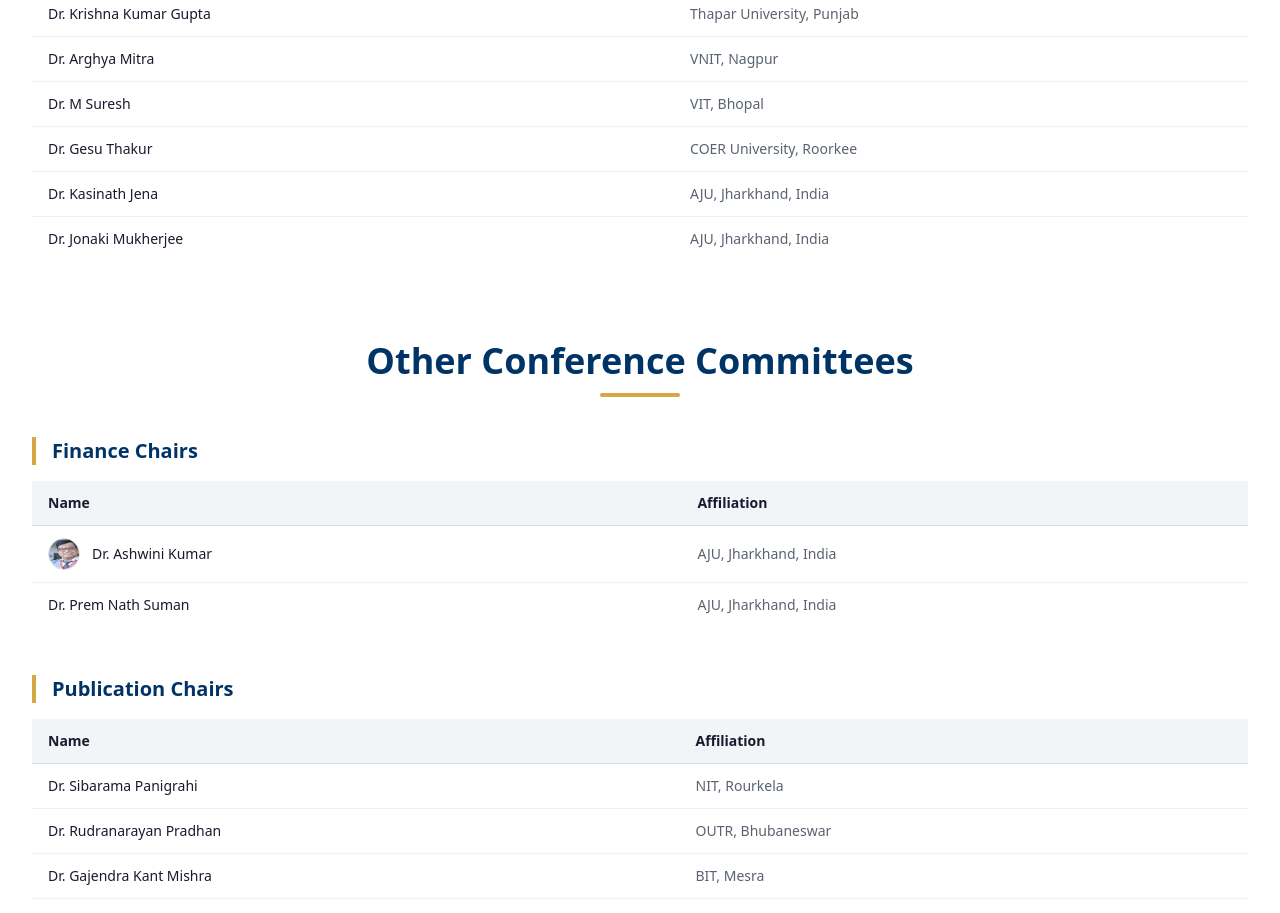
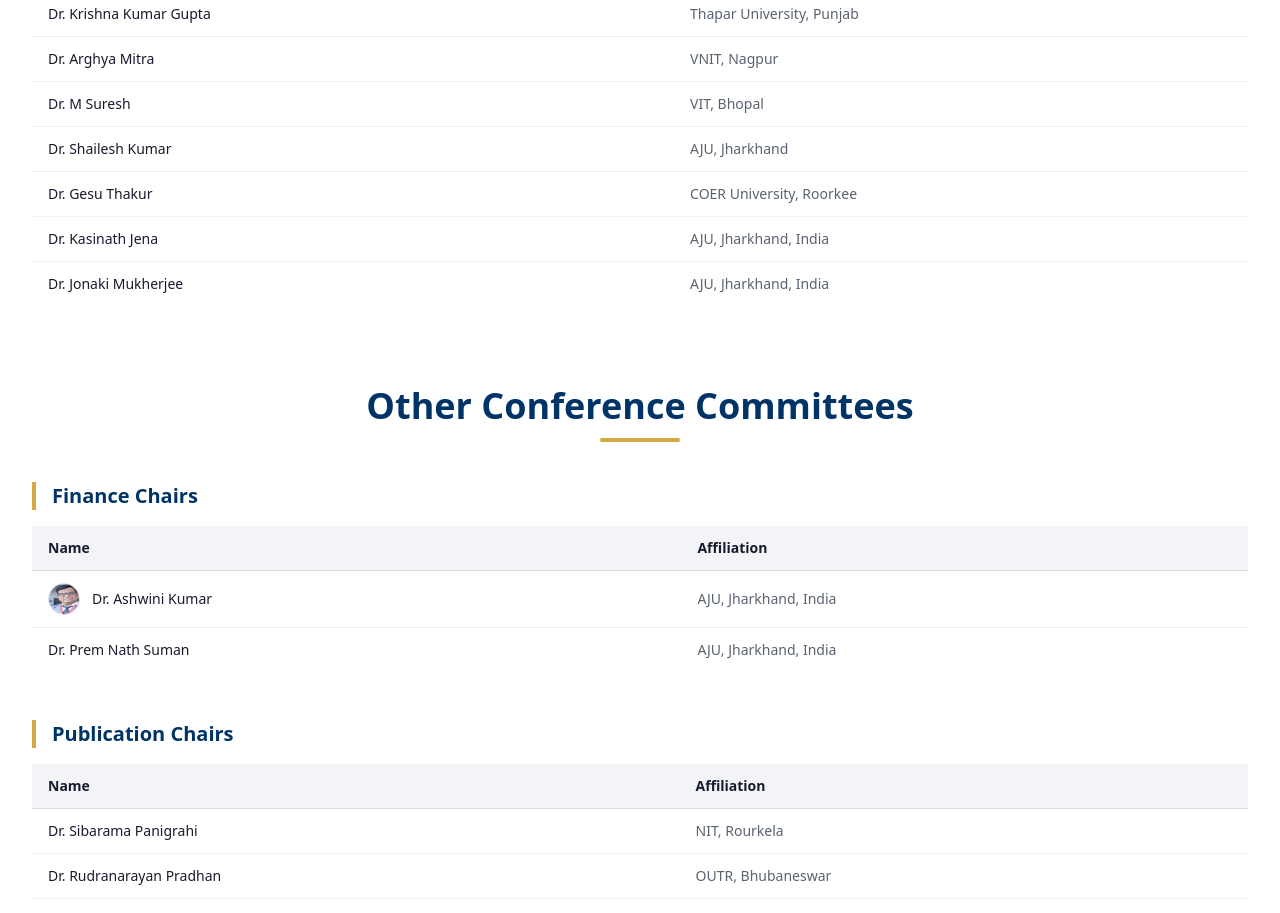
Before and after one commit to Sharan986/ieee-aju, a Next.js app: page /committee in a window 1280 px wide. Shown: the part 7060-7973 px from the top of the page. Built offline with nearby package versions, Linux system fonts and the light colour scheme.

Commit message:
Add Dr. Shailesh Kumar to TPC chairs

```diff
--- a/app/committee/page.tsx
+++ b/app/committee/page.tsx
@@ -302,6 +302,11 @@
     name: "Dr. M Suresh",
     role: "Technical Programme Committee Chair",
     affiliation: "VIT, Bhopal",
+  },
+  {
+    name: "Dr. Shailesh Kumar",
+    role: "Technical Programme Committee Chair",
+    affiliation: "AJU, Jharkhand",
   },
   {
     name: "Dr. Gesu Thakur",
```
